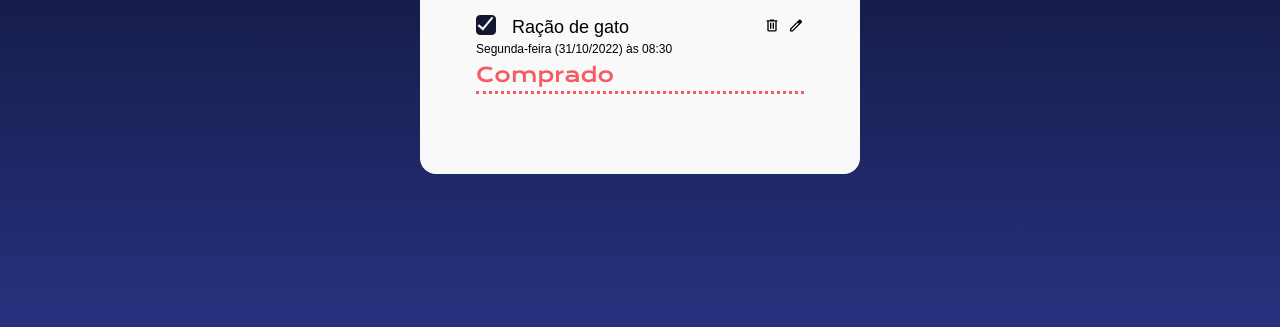
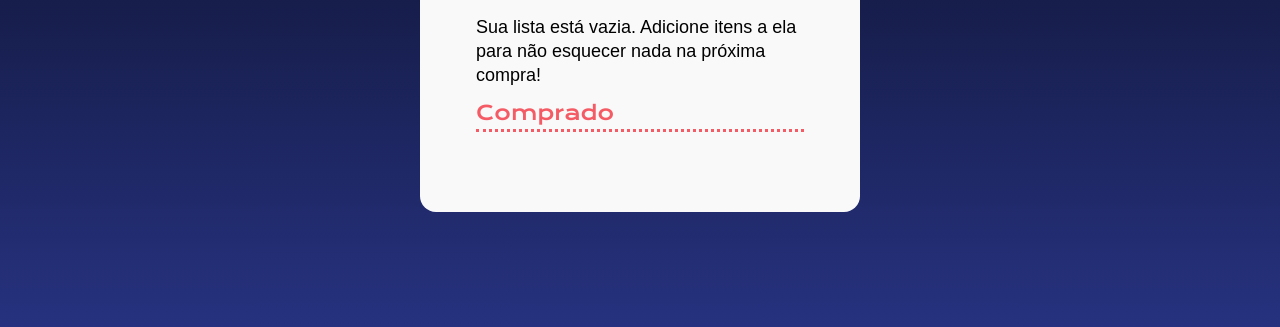
Before and after one commit to oojjuan/carrinho-alura, a plain HTML site: page index.html in a window 1280 px wide. Shown: the part 473-800 px from the top of the page. Drawn offline with nearby package versions, Linux system fonts and the light colour scheme; a web font is replaced by a local one.

Commit message:
separação de arquivos .js

```diff
--- a/index.html
+++ b/index.html
@@ -27,29 +27,7 @@
             <hr>
 
             <ul id="lista-de-compras">
-                <li>
-                    <div class="lista-item-container">
-                        <div>
-                            <div class="container-checkbox">
-                                <label for="checkbox-1">
-                                    <input type="checkbox" class="input-checkbox" id="checkbox-1" />
-                                    <div class="checkbox-customizado checked"></div>
-                                </label>
-                            </div>
-                            <p id="item-titulo">Ração de gato</p>
-                        </div>
-
-                        <div>
-                            <button class="item-lista-button">
-                                <img src="./img/delete.svg" alt="remover">
-                            </button>
-                            <button class="item-lista-button">
-                                <img src="./img/edit.svg" alt="editar">
-                            </button>
-                        </div>
-                    </div>
-                    <p class="texto-data">Segunda-feira (31/10/2022) às 08:30</p>
-                </li>
+                <p id="mensagem-lista-vazia">Sua lista está vazia. Adicione itens a ela para não esquecer nada na próxima compra!</p>
             </ul>
 
             <h2>Comprado</h2>
--- a/index.js
+++ b/index.js
@@ -1,4 +1,4 @@
-import { adicionarItem } from "./scripts/adicionarItem.js"
+import { adicionarItem } from "/scripts/adicionarItemLista.js";
 
 const botaoSalvarItem = document.getElementById("adicionar-item");
 botaoSalvarItem.addEventListener("click", adicionarItem);
--- a/scripts/adicionarItemLista.js
+++ b/scripts/adicionarItemLista.js
@@ -1,13 +1,15 @@
-import { criarItemLista } from "./criarItemLista";
+import { criarItemLista } from "./criarItemLista.js";
+import { verificarListaVazia } from "./verificarListaVazia.js";
 
 const item = document.getElementById("input-item");
 const listaDeCompras = document.getElementById("lista-de-compras");
-const listaComprados = document.getElementById("lista-comprados");
-let contador = 0;
 
 export function adicionarItem(evento) {
-    evento.preventDefault()
+    // Evita que a função padrão seja acionada, como no forms que ao envia-lo a página é recarregada, e ao utilizar o 'preventDefault()' isso não acontece
+    evento.preventDefault();
 
+    // Cria um item da lista utilizando a função e adiciona o valor do input do item que será adicionado, como parâmetro
     const itemDaLista = criarItemLista(item.value);
-    listaDeCompras.appendChild(itemDaLista)
+    listaDeCompras.appendChild(itemDaLista);
+    verificarListaVazia(listaDeCompras);
 }
--- a/scripts/criarItemLista.js
+++ b/scripts/criarItemLista.js
@@ -14,6 +14,10 @@ _____________
 
 .appendChild('elemento') -> insere o elemento que está dentro do parênteses dentro do elemento especificado
 */
+
+const listaComprados = document.getElementById("lista-comprados");
+const listaDeCompras = document.getElementById("lista-de-compras");
+let contador = 0;
 
 // Função que cria elemento da lista de compras
 export function criarItemLista(item) {
@@ -45,7 +49,7 @@ export function criarItemLista(item) {
     checkboxLabel.setAttribute("for", checkboxInput.id);
 
     // Cria um evento que acontece toda vez que o 'checkbox' for clicado
-    checkboxLabel.addEventListener("click", function (evento) {
+    checkboxLabel.addEventListener("click", function(evento) {
         const checkboxInput = evento.currentTarget.querySelector(".input-checkbox");
         const checkboxCustomizado = evento.currentTarget.querySelector(".checkbox-customizado");
         // Ao acionar o 'checkbox', procura o 'li' mais próximo dele e após isso ele procura DENTRO deste 'li' a tag com ID de 'item-titulo' -- por fim, salva o nome dentro da 'tag' e armazena na variável
@@ -80,7 +84,7 @@ export function criarItemLista(item) {
     // Modifica a 'id' do nome do item para 'item-titulo'
     nomeDoItem.id = "item-titulo";
     // Modifica o texto do item para o 'valor' do parâmetro da função
-    nomeDoItem.innerText = item.value;
+    nomeDoItem.innerText = item;
     // Nome do item entra dentro do container do item
     containerNomeDoItem.appendChild(nomeDoItem)
 
--- /dev/null
+++ b/scripts/verificarListaVazia.js
@@ -0,0 +1,9 @@
+const mensagemListaVazia = document.getElementById("mensagem-lista-vazia");
+
+export function verificarListaVazia(lista) {
+    if (lista.childElementCount === 0) {
+        mensagemListaVazia.style.display = "block";
+    } else {
+        mensagemListaVazia.style.display = "none";
+    }
+}
--- a/style.scss
+++ b/style.scss
@@ -62,6 +62,11 @@ p {
     }
     line-height: 24px;
     text-align: left;
+}
+
+#mensagem-lista-vazia {
+    display: block;
+    margin-bottom: 10px;
 }
 
 .input-item {
--- a/styles.css
+++ b/styles.css
@@ -40,6 +40,10 @@ p {
   font-weight: 400;
   line-height: 24px;
   text-align: left; }
+
+#mensagem-lista-vazia {
+  display: block;
+  margin-bottom: 10px; }
 
 .input-item {
   display: block;
```
